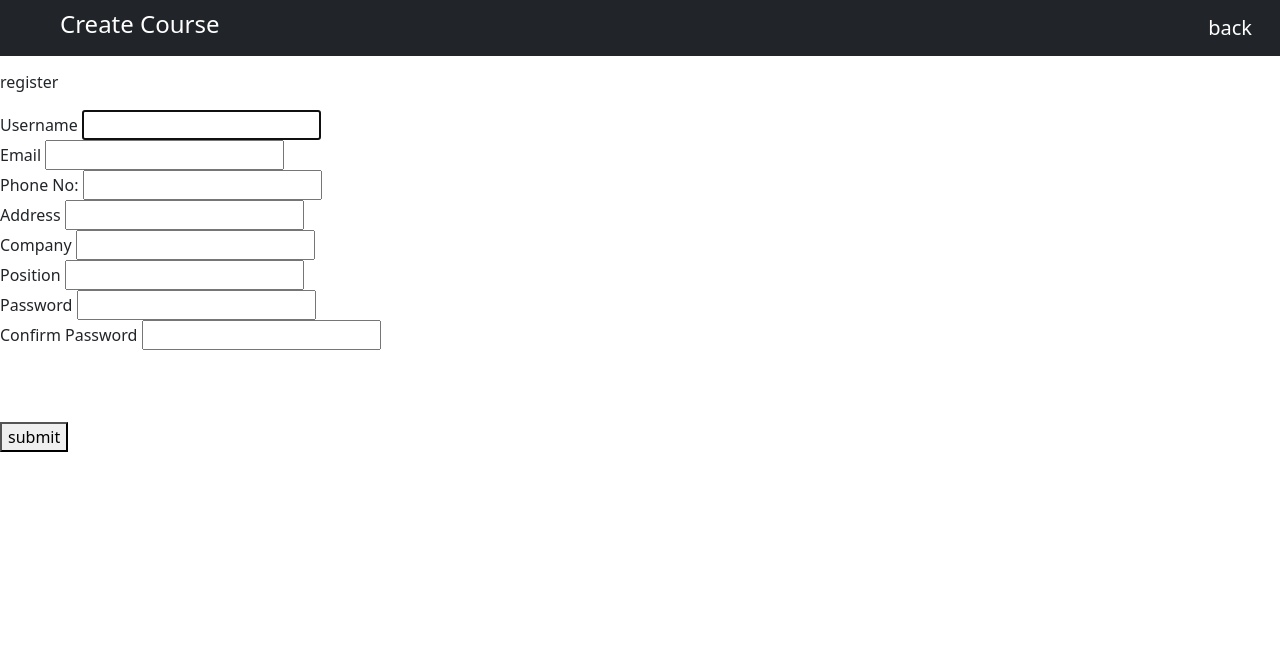
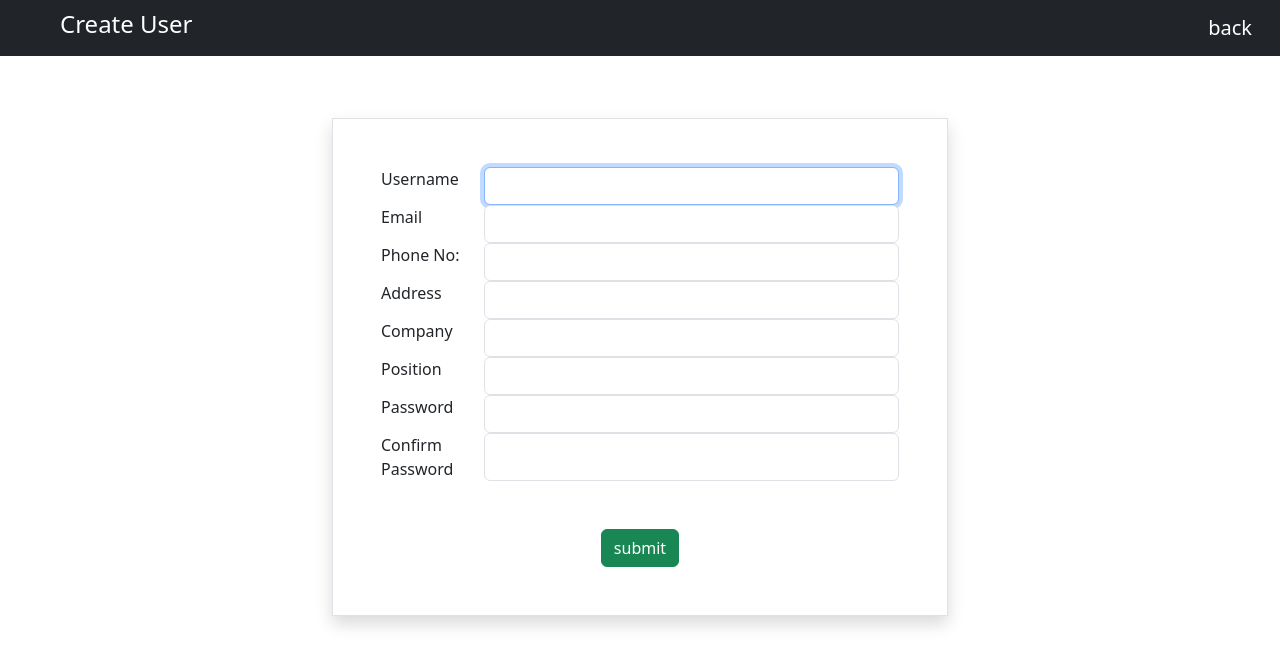
Before and after one commit to David-Ramboy/custom-user-login, a Django app: page /um-admin/create-user/ in a window 1280 px wide. Shown: the top 667 px of the page. Run offline with Django 4.2, Linux system fonts and the light colour scheme; a user stored in the database is signed in.

Commit message:
Change Users Password Feature Done

```diff
--- a/account/forms.py
+++ b/account/forms.py
@@ -14,6 +14,16 @@ from django.core.exceptions import ValidationError
 
 
 class RegistrationForm(UserCreationForm):
+    username = forms.CharField(max_length=100, required=True, widget=forms.TextInput(attrs={'class': 'form-control'}))
+
+    address = forms.CharField(required=True, widget=forms.TextInput(attrs={'class': 'form-control'}))
+
+    company = forms.CharField(required=True, widget=forms.TextInput(attrs={'class': 'form-control'}))
+    position = forms.CharField(required=True, widget=forms.TextInput(attrs={'class': 'form-control'}))
+    phone_number = forms.CharField(required=True, widget=forms.TextInput(attrs={'class': 'form-control'}))
+    email = forms.EmailField(required=True, widget=forms.TextInput(attrs={'class': 'form-control'}))
+    password1 = forms.CharField( widget=forms.PasswordInput(attrs={'class': 'form-control'}))
+    password2 = forms.CharField( widget=forms.PasswordInput(attrs={'class': 'form-control'}))
 
     class Meta:
         User = get_user_model()
--- a/account/templates/account/course.html
+++ b/account/templates/account/course.html
@@ -31,6 +31,9 @@
         {% endfor %}
     </table>
     {% endfor %}
+
+
+
 </div>
 
 {% endblock %}
--- a/account/templates/account/home.html
+++ b/account/templates/account/home.html
@@ -8,7 +8,11 @@
         <a class="navbar-brand text-white" href="#">Welcome {{user.username}}</a>
         </div>
     </nav>
-
+{% if messages %}
+{% for message in messages %}
+    <div class="alert alert-danger">{{ message }}</div>
+{% endfor %}
+{% endif %}
     <div class="row justify-content-center align-content-center border-danger border position-absolute top-0 start-0 h-100 w-100 m-0 p-0">
         <div class="border row w-50 d-flex flex-column p-4">
             <div class="  col row w-100 p-0 m-0">
--- a/account/templates/account/login.html
+++ b/account/templates/account/login.html
@@ -20,10 +20,10 @@
                     <label for="password"  class="fs-5">Password:</label>
                     <input type="password" class="form-control mt-2" id="password" name="password" required>
                 </div>
-                <div class="row p-3 text-center">
+                <div class="row p-3 text-center d-flex justify-content-center flex-column">
                     <button type="submit" class="btn btn-primary me-2">Login</button>
-                    <a href="register/" class=""> signup</a>
-                    <a href="{% url 'admin_login' %}" class="">Login Admin</a>
+                    <a href="register/" class="btn btn-success w-25 align-self-center mt-2 mb-2"> signup</a>
+                    <a href="{% url 'admin_login' %}" class="btn btn-dark w-25 align-self-center">Login Admin</a>
                 </div>
             </form>
         </div>
--- a/account/views.py
+++ b/account/views.py
@@ -61,10 +61,9 @@ def course(request):
     courses = Course.objects.filter(isArchived=True)
     categories = Category.objects.all()
 
-    print(courses)
     return render(request, 'account/course.html', {
         'categories' : categories,
-        'courses' : courses
+        'courses' : courses,
     })
 
 @login_required(login_url='account:login')
@@ -76,7 +75,7 @@ def profile(request):
         if form.is_valid():
             user = form.save()
             messages.info(request, f'You have successfully updated your profile.')
-            return HttpResponseRedirect(reverse('account:home'))
+            return redirect('account:home')
     else:
         form = UpdateUserForm(instance=request.user)
 
--- a/customadmin/templates/customadmin/create_user.html
+++ b/customadmin/templates/customadmin/create_user.html
@@ -6,7 +6,7 @@
 <div class="w-100" style="height:70px;">
     <nav class="navbar navbar-expand-lg navbar-light bg-dark sticky-top">
         <div class="container-fluid d-flex justify-content-between">
-            <h4 class="ps-5 text-white">Create Course</h4>
+            <h4 class="ps-5 text-white">Create User</h4>
 
             <a class="navbar-brand text-white" href="{% url 'users_info'%}">back</a>
 
@@ -15,25 +15,47 @@
 </div>
 
 <div>
-<p>register</p>
-<form action="" method="post">
+<div class="row w-100 p-0 m-0  d-flex justify-content-center">
+    <div class="col-6">
+<form action="" method="post"  class="border p-5 mt-5 shadow">
     {% csrf_token %}
-    <label for="username">Username</label>
+    <div class="d-flex">
+    <label class="w-25" for="username">Username</label>
     {{form.username}}<br>
-    <label for="username">Email</label>
+    </div>
+    <div class="d-flex">
+
+    <label class="w-25" for="username">Email</label>
     {{form.email}}<br>
-    <label for="username">Phone No:</label>
+    </div>
+    <div class="d-flex">
+
+    <label class="w-25" for="username">Phone No:</label>
     {{form.phone_number}}<br>
-    <label for="username">Address</label>
+    </div>
+    <div class="d-flex">
+
+    <label class="w-25" for="username">Address</label>
     {{form.address}}<br>
-    <label for="username">Company</label>
+    </div>
+    <div class="d-flex">
+    <label class="w-25" for="username">Company</label>
     {{form.company}}<br>
-    <label for="username">Position</label>
+    </div>
+    <div class="d-flex">
+    <label  class="w-25" for="username">Position</label>
     {{form.position}}<br>
-    <label for="username">Password</label>
+    </div>
+    <div class="d-flex">
+
+    <label class="w-25" for="username">Password</label>
     {{form.password1}}<br>
-    <label for="username">Confirm Password</label>
+    </div>
+    <div class="d-flex">
+
+    <label class="w-25" for="username">Confirm Password</label>
     {{form.password2}}<br><br>
+    </div>
     {% if form.errors%}
     {% for field in  form%}
         {% for error in field.errors %}
@@ -45,8 +67,11 @@
     {% endfor %}
     {% endif %} <br><br>
 
-    <button>submit</button>
+    <div class=" text-center">
+    <button class="btn btn-success">submit</button>
+    </div>
 </form>
-
+</div>
+</div>
 </div>
 {% endblock %}
--- a/customadmin/templates/customadmin/edit_user.html
+++ b/customadmin/templates/customadmin/edit_user.html
@@ -37,10 +37,9 @@
             {% endfor %}
             {% endif %}
             <div class="d-flex justify-content-center align-items-center">
-                {% comment %} <a href="{% url 'user_password_change' %}" class="order-2"><div class="btn btn-primary text-white">Change Password</div></a> {% endcomment %}
+                <a href="{% url 'change_password' user.id %}" class="order-2"><div class="btn btn-primary text-white">Change Password</div></a>
                 <button class="btn btn-success order-1 ms-3 me-3">Save Change</button><br>
                 <a href="{% url 'users_info' %}"><div class="btn btn-secondary order-3"> back </div></a>
-
             </div>
         </form>
 
--- a/customadmin/templates/customadmin/login.html
+++ b/customadmin/templates/customadmin/login.html
@@ -36,9 +36,9 @@
                     <label for="password"  class="fs-5">Password:</label>
                     <input type="password" class="form-control mt-2" id="password" name="password" required>
                 </div>
-                <div class="p-3">
+                <div class="p-3 d-flex justify-content-center flex-column">
                     <button type="submit" class="btn btn-primary ">Login</button>
-                    <a href="register/">signup</a>
+                    {% comment %} <a href="register/" class="btn btn-success w-25 align-self-center mt-2">signup</a> {% endcomment %}
                 </div>
             </form>
         </div>
--- a/customadmin/urls.py
+++ b/customadmin/urls.py
@@ -9,7 +9,7 @@ urlpatterns = [
     path('edit-user/<int:pk>', views.edit_user, name="edit_user"),
     path('create-user/', views.create_user, name="create_user"),
     path('create-batch-in-course/<int:pk>', views.create_batch_in_course, name="create_batch_in_course"),
-    path('user-password-change/', views.ChangePasswordView.as_view(),name="user_password_change"),
+    path('user-password-change/<int:user_id>', views.change_password,name="change_password"),
     path('home/<int:pk>', views.detail, name="detail"),
     path('home/create-course', views.create_course, name="create_course"),
     path('home/update-course/<int:pk>', views.update_course, name="update_course"),
--- a/customadmin/views.py
+++ b/customadmin/views.py
@@ -5,6 +5,7 @@ from django.contrib import messages
 from django.shortcuts import redirect, HttpResponseRedirect, get_object_or_404
 from course.models import Category, Course, OrderedCourse,RegisterBatch
 from .models import TrainingBatch
+from account.models import Custom_user
 from .decorators import admin_required
 from django.urls import reverse,reverse_lazy
 from .forms import NewBatch, NewCourse, UpdateCourse, UpdateUserForm, UpdateBatch
@@ -13,8 +14,11 @@ from account.models import Custom_user
 from account.forms import RegistrationForm
 from django.core.exceptions import ObjectDoesNotExist
 
-from django.contrib.auth.views import PasswordChangeView
-from django.contrib.messages.views import SuccessMessageMixin
+
+# changing password users
+from django.contrib.auth.decorators import user_passes_test
+from django.contrib.auth import update_session_auth_hash
+
 # from django.urls import HttpRes
 # Create your views here.
 def admin_login(request):
@@ -184,14 +188,11 @@ def users_info(request):
         'users' : users
     })
 
-class ChangePasswordView(SuccessMessageMixin, PasswordChangeView):
-    template_name = 'customadmin/changeuserpassword.html'
-    success_message = "Succesfully Changed Your Password"
-    success_url = reverse_lazy('users_info')
 
 @admin_required
 def edit_user(request,pk):
     user = Custom_user.objects.get(id=pk)
+    print(user.id)
     if request.method == 'POST':
         form = UpdateUserForm(request.POST or None, instance=user)
 
@@ -203,6 +204,7 @@ def edit_user(request,pk):
         form = UpdateUserForm(instance=user)
 
     return render(request, 'customadmin/edit_user.html',{
+        'user' : user,
         'form':form
     })
 
@@ -335,3 +337,15 @@ def view_enrollees(request,pk):
         'course_batch' : course_batch,
         'user_registers' : user_register
     })
+
+@user_passes_test(lambda u: u.is_superuser)
+def change_password(request, user_id):
+    user = get_object_or_404(Custom_user, id=user_id)
+    if request.method == 'POST':
+        new_password = request.POST['new_password']
+        user.set_password(new_password)
+        user.save()
+        update_session_auth_hash(request, user)
+        messages.success(request, f"Password for user {user.username} has been updated.")
+        return redirect(reverse('users_info'))
+    return render(request, 'customadmin/changeuserpassword.html', {'user':user})
```
Also changed, not shown: account/templates/account/register.html (+50 -16 lines), customadmin/templates/customadmin/changeuserpassword.html (+11 -5 lines), customadmin/templates/customadmin/list_of_enrollees_per_batch.html (+9 -5 lines), customadmin/templates/customadmin/users_info.html (+26 -4 lines), db.sqlite3.
